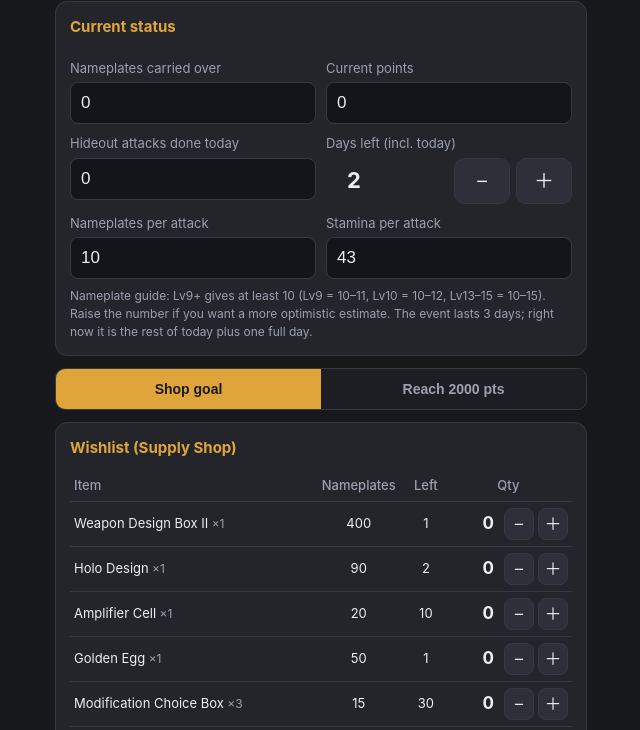
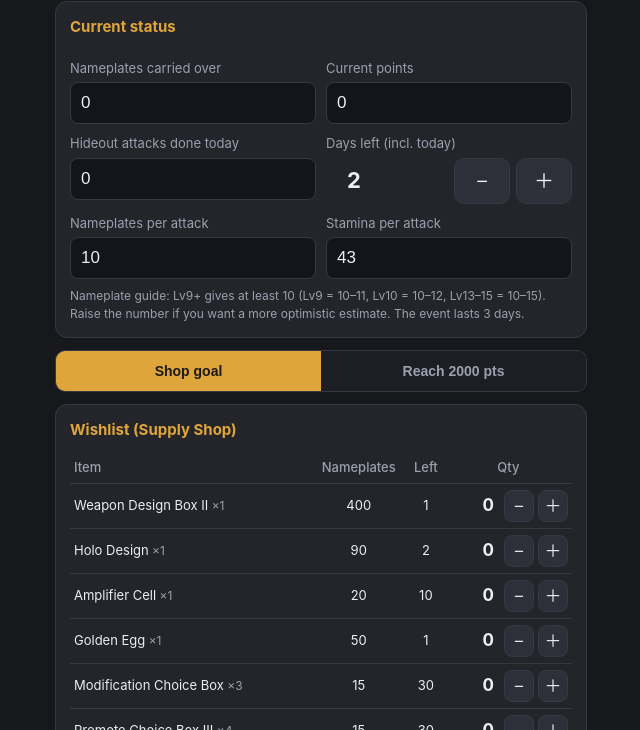
Before and after one commit to orihina0193/scavenger-calc, a plain HTML site: page index.html in a window 1280 px wide. Shown: the part 62-792 px from the top of the page, without its empty margins (319-959 px from the left). Drawn offline with Linux system fonts and the light colour scheme.

Commit message:
「いまは今日の残り＋丸1日」の文言を削除
Co-Authored-By: Claude Sonnet 5.5 <noreply@anthropic.com>
Claude-Session: https://claude.ai/code/session_01SCxfLBdVjaCyVzpi2BSi3S

```diff
--- a/index.html
+++ b/index.html
@@ -127,7 +127,7 @@ ja:{
   title:'拾い屋パス 計算ツール',
   hStatus:'いまの状況',lOwn:'持ち越しの名札',lCur:'現在のポイント',lDone:'今日の討伐済み回数',lDays:'残り日数（今日を含む）',
   lPer:'1討伐あたりの名札',lStam:'1討伐のスタミナ',
-  noteStatus:'名札の目安：Lv9以上なら最低10（Lv9=10〜11、Lv10=10〜12、Lv13〜15=10〜15）。多めに見たいときは数字を上げてね。イベントは3日間、いまは今日の残り＋丸1日。',
+  noteStatus:'名札の目安：Lv9以上なら最低10（Lv9=10〜11、Lv10=10〜12、Lv13〜15=10〜15）。多めに見たいときは数字を上げてね。イベントは3日間です。',
   m1:'ほしいもの重視',m2:'2000pt完走目標',
   hShop:'ほしいもの（名札ショップ）',needTotal:'必要な名札（合計）',needOwn:'持ち越しの名札',needLack:'足りない名札',
   thItem:'アイテム',thTag:'名札',thLeft:'残',thQty:'個数',
@@ -152,7 +152,7 @@ en:{
   title:'Scavenger Pass Calculator',
   hStatus:'Current status',lOwn:'Nameplates carried over',lCur:'Current points',lDone:'Hideout attacks done today',lDays:'Days left (incl. today)',
   lPer:'Nameplates per attack',lStam:'Stamina per attack',
-  noteStatus:'Nameplate guide: Lv9+ gives at least 10 (Lv9 = 10–11, Lv10 = 10–12, Lv13–15 = 10–15). Raise the number if you want a more optimistic estimate. The event lasts 3 days; right now it is the rest of today plus one full day.',
+  noteStatus:'Nameplate guide: Lv9+ gives at least 10 (Lv9 = 10–11, Lv10 = 10–12, Lv13–15 = 10–15). Raise the number if you want a more optimistic estimate. The event lasts 3 days.',
   m1:'Shop goal',m2:'Reach 2000 pts',
   hShop:'Wishlist (Supply Shop)',needTotal:'Nameplates needed (total)',needOwn:'Nameplates carried over',needLack:'Nameplates short',
   thItem:'Item',thTag:'Nameplates',thLeft:'Left',thQty:'Qty',
```
